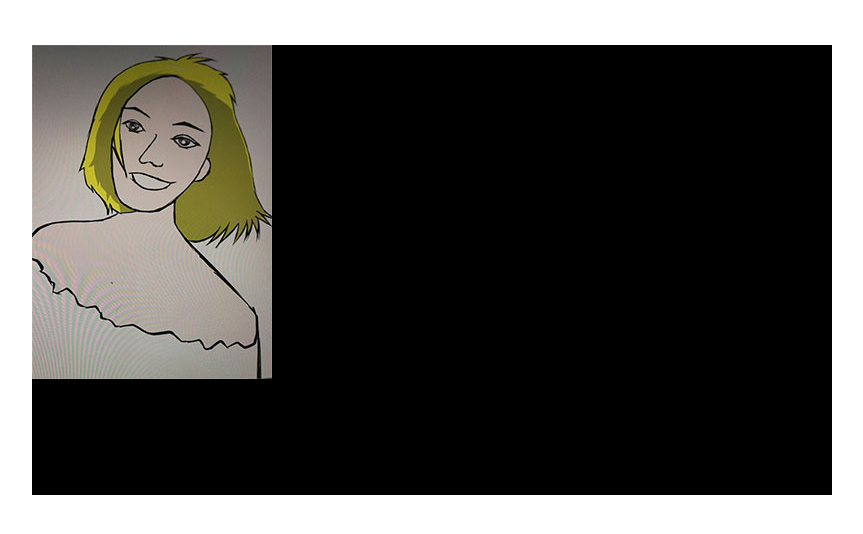
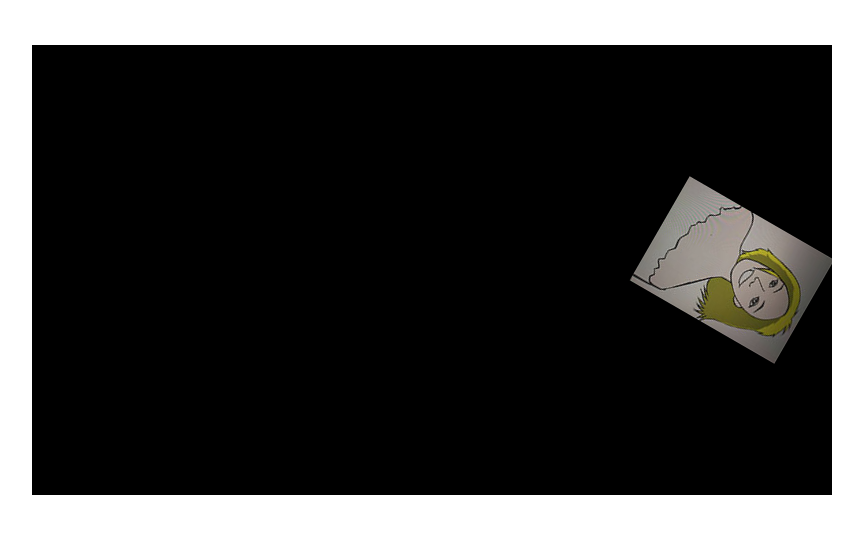
Before and after one commit to yoshikizh/nini, a website: page index.html in a window 1280 px wide. Shown: the whole page, without its empty margins (208-1071 px from the left). Drawn offline with Linux system fonts and the light colour scheme.

Commit message:
rotate,opacity,animation...

```diff
--- a/index.html
+++ b/index.html
@@ -11,10 +11,11 @@
       <canvas id="canvas" width="800" height="450"></canvas>
     </div>
 
-    <script src="./src/nini.js" type="text/javascript"></script>
+    <script src="./src/nini.es6.js" type="text/javascript"></script>
 
     <script>
-      (function(){
+
+      (()=>{
 
         class MainScene extends SceneBase {
           constructor(){
@@ -24,14 +25,59 @@
 
             // 创建精灵 并设置位图
             this.sp = new Sprite()
-            this.sp.bitmap = new Bitmap("./assets/images/nini_md.jpg")
+            this.sp.bitmap = new Bitmap('./assets/images/nini_sm.jpg')
 
-            // 设置坐标
-            this.sp.x = 0
-            this.sp.y = 0
+            // 设置坐标为画面中心
+            this.sp.x = canvas.width / 2
+            this.sp.y = canvas.height / 2
+
+            // 设置坐标原点(中心)
+            this.sp.ox = 0.5
+            this.sp.oy = 0.5
+
+            // 自定义移动方向 1 左下  3 右下  7 左上  9 右上
+            this.sp.move_dir = 3
+
+            // 自定义属性透明度增减  add 增加 minus 减少
+            this.sp.opacity_status = 'minus'
 
             // 刷新循环(必须)
             this.loop()
+          }
+
+          // 定义update方法 实现动画的基础
+          update(){
+
+            // 调用父类的update(必须)
+            super.update()
+
+            // 移动坐标
+            if ([3,9].includes(this.sp.move_dir)) this.sp.x += 5
+            if ([1,7].includes(this.sp.move_dir)) this.sp.x -= 5
+            if ([1,3].includes(this.sp.move_dir)) this.sp.y += 5
+            if ([7,9].includes(this.sp.move_dir)) this.sp.y -= 5
+
+            // 透明度变化
+            if ( this.sp.opacity_status === 'add' ) this.sp.opacity += 5
+            if ( this.sp.opacity_status === 'minus' ) this.sp.opacity -= 5
+            if ( this.sp.opacity <= 0 ) this.sp.opacity_status = 'add'
+            if ( this.sp.opacity >= 255 ) this.sp.opacity_status = 'minus'
+
+            // 角度变化 ( 每帧增加5度 )
+            this.sp.angle = this.sp.angle + 10
+
+            // 计算图片最大半径
+            let distance = Math.sqrt(Math.pow(this.sp.bitmap.width,2) +  Math.pow(this.sp.bitmap.height,2)) * 0.5
+
+            // 检测半径碰撞
+            if ( this.sp.x + distance >= canvas.width )
+              this.sp.move_dir = this.sp.move_dir === 3 ? 1 : 7
+            if ( this.sp.x - distance <=  0 )
+              this.sp.move_dir = this.sp.move_dir === 1 ? 3 : 9
+            if ( this.sp.y + distance >= canvas.height )
+              this.sp.move_dir = this.sp.move_dir === 3 ? 9 : 7
+            if ( this.sp.y - distance <= 0 )
+              this.sp.move_dir = this.sp.move_dir === 7 ? 1 : 3
 
           }
         }
@@ -39,8 +85,8 @@
         // 初始化场景并跳转
         SceneManage.go(MainScene)
 
+      })()
 
-      })()
     </script>
   </body>
 </html>
--- a/src/nini.es6.js
+++ b/src/nini.es6.js
@@ -44,17 +44,15 @@ class Graphics {
         let _ctx_ox = _x + sprite.ox * bitmap.width
         let _ctx_oy = _y + sprite.oy * bitmap.height
 
-
-
-        // this.ctx.translate(_ctx_ox,_ctx_oy)
-        // this.ctx.rotate(sprite.angle*Math.PI/180);
-        // this.ctx.translate(-_ctx_ox,-_ctx_oy)
+        this.ctx.save()
+        this.ctx.translate(_ctx_ox,_ctx_oy)
+        this.ctx.rotate(sprite.angle*Math.PI/180);
+        this.ctx.translate(-_ctx_ox,-_ctx_oy)
         this.ctx.drawImage( bitmap.img ,0 ,0 , bitmap.width, bitmap.height, _x, _y, bitmap.width, bitmap.height )
 
-        // this.ctx.rotate(0)
-        // this.ctx.globalAlpha = 1
-
-
+        this.ctx.rotate(0)
+        this.ctx.globalAlpha = 1
+        this.ctx.restore()
       }
 
     })
--- a/src/nini.js
+++ /dev/null
@@ -1,292 +0,0 @@
-'use strict';
-
-var _typeof = typeof Symbol === "function" && typeof Symbol.iterator === "symbol" ? function (obj) { return typeof obj; } : function (obj) { return obj && typeof Symbol === "function" && obj.constructor === Symbol && obj !== Symbol.prototype ? "symbol" : typeof obj; };
-
-var _createClass = function () { function defineProperties(target, props) { for (var i = 0; i < props.length; i++) { var descriptor = props[i]; descriptor.enumerable = descriptor.enumerable || false; descriptor.configurable = true; if ("value" in descriptor) descriptor.writable = true; Object.defineProperty(target, descriptor.key, descriptor); } } return function (Constructor, protoProps, staticProps) { if (protoProps) defineProperties(Constructor.prototype, protoProps); if (staticProps) defineProperties(Constructor, staticProps); return Constructor; }; }();
-
-function _classCallCheck(instance, Constructor) { if (!(instance instanceof Constructor)) { throw new TypeError("Cannot call a class as a function"); } }
-
-var canvas = document.getElementById('canvas');
-
-Math.rand = function (max) {
-  return Math.floor(max * Math.random());
-};
-
-var Rect = function () {
-  function Rect(x, y, width, height) {
-    _classCallCheck(this, Rect);
-
-    this.x = x;
-    this.y = y;
-    this.width = width;
-    this.height = height;
-  }
-
-  _createClass(Rect, [{
-    key: 'toArray',
-    value: function toArray() {
-      return [this.x, this.y, this.width, this.height];
-    }
-  }]);
-
-  return Rect;
-}();
-
-var Graphics = function () {
-  function Graphics() {
-    _classCallCheck(this, Graphics);
-  }
-
-  _createClass(Graphics, null, [{
-    key: 'init',
-    value: function init(canvas) {
-      this.ctx = canvas.getContext('2d');
-      this.sprites = [];
-    }
-  }, {
-    key: 'update',
-    value: function update() {
-      var _this = this;
-
-      this.clearCtx();
-
-      var bitmap = null;
-
-      this.sprites.forEach(function (sprite) {
-
-        bitmap = sprite.bitmap;
-
-        if (bitmap) {
-
-          _this.ctx.globalAlpha = 1 / 255 * sprite.opacity;
-
-          var _x = sprite.x - sprite.ox * bitmap.width;
-          var _y = sprite.y - sprite.oy * bitmap.height;
-
-          var _ctx_ox = _x + sprite.ox * bitmap.width;
-          var _ctx_oy = _y + sprite.oy * bitmap.height;
-
-          // this.ctx.translate(_ctx_ox,_ctx_oy)
-          // this.ctx.rotate(sprite.angle*Math.PI/180);
-          // this.ctx.translate(-_ctx_ox,-_ctx_oy)
-          _this.ctx.drawImage(bitmap.img, 0, 0, bitmap.width, bitmap.height, _x, _y, bitmap.width, bitmap.height);
-
-          // this.ctx.rotate(0)
-          // this.ctx.globalAlpha = 1
-
-        }
-      });
-    }
-  }, {
-    key: 'addSprite',
-    value: function addSprite(sprite) {
-      this.sprites.push(sprite);
-    }
-  }, {
-    key: 'clearCtx',
-    value: function clearCtx() {
-      this.ctx.clearRect(0, 0, canvas.width, canvas.height);
-    }
-  }, {
-    key: 'clearSprites',
-    value: function clearSprites() {
-      this.sprites = [];
-    }
-  }]);
-
-  return Graphics;
-}();
-
-Graphics.init(canvas);
-
-var Bitmap = function Bitmap(obj) {
-  var _this2 = this;
-
-  _classCallCheck(this, Bitmap);
-
-  if (typeof obj === 'string') {
-    this.img = new Image();
-    this.img.src = obj;
-
-    this.img.onload = function () {
-      _this2.width = _this2.img.width;
-      _this2.height = _this2.img.height;
-    };
-  }
-
-  if ((typeof obj === 'undefined' ? 'undefined' : _typeof(obj)) === 'object') {
-    this.width = obj.width;
-    this.height = obj.height;
-  }
-};
-
-var Viewport = function Viewport(obj) {
-  _classCallCheck(this, Viewport);
-
-  if (obj.constructor.name !== 'Rect') {
-    throw new Error('Viewport参数必须是Rect对象');
-    return;
-  }
-  this.rect = obj;
-};
-
-var Sprite = function () {
-  function Sprite() {
-    var viewport = arguments.length > 0 && arguments[0] !== undefined ? arguments[0] : null;
-
-    _classCallCheck(this, Sprite);
-
-    this._viewport = viewport;
-    this._bitmap = null;
-    this._opacity = 255;
-    this._scale = 1;
-    this._angle = 0;
-
-    this._x = 0;
-    this._y = 0;
-    this._z = 0;
-
-    this._ox = 0;
-    this._oy = 0;
-
-    this._mirror = false;
-
-    Graphics.addSprite(this);
-  }
-
-  _createClass(Sprite, [{
-    key: 'dispose',
-    value: function dispose() {}
-  }, {
-    key: '_viewport',
-    get: function get() {
-      return this.__viewport;
-    },
-    set: function set(value) {
-      this.__viewport = value;
-    }
-  }, {
-    key: 'bitmap',
-    get: function get() {
-      return this._bitmap;
-    },
-    set: function set(value) {
-      this._bitmap = value;
-    }
-  }, {
-    key: 'opacity',
-    get: function get() {
-      return this._opacity;
-    },
-    set: function set(value) {
-      this._opacity = value;
-    }
-  }, {
-    key: 'scale',
-    get: function get() {
-      return this._scale;
-    },
-    set: function set(value) {
-      this._scale = value;
-    }
-  }, {
-    key: 'angle',
-    get: function get() {
-      return this._angle;
-    },
-    set: function set(value) {
-      this._angle = value % 360;
-    }
-  }, {
-    key: 'x',
-    get: function get() {
-      return this._x;
-    },
-    set: function set(value) {
-      this._x = value;
-    }
-  }, {
-    key: 'y',
-    get: function get() {
-      return this._y;
-    },
-    set: function set(value) {
-      this._y = value;
-    }
-  }, {
-    key: 'z',
-    get: function get() {
-      return this._z;
-    },
-    set: function set(value) {
-      this._z = value;
-    }
-  }, {
-    key: 'ox',
-    get: function get() {
-      return this._ox;
-    },
-    set: function set(value) {
-      this._ox = value;
-    }
-  }, {
-    key: 'oy',
-    get: function get() {
-      return this._oy;
-    },
-    set: function set(value) {
-      this._oy = value;
-    }
-  }]);
-
-  return Sprite;
-}();
-
-var SceneManage = function () {
-  function SceneManage() {
-    _classCallCheck(this, SceneManage);
-  }
-
-  _createClass(SceneManage, null, [{
-    key: 'init',
-    value: function init() {
-      this.scene = null;
-    }
-  }, {
-    key: 'go',
-    value: function go(scene) {
-      this.scene = new scene();
-    }
-  }]);
-
-  return SceneManage;
-}();
-
-SceneManage.init();
-
-var SceneBase = function () {
-  function SceneBase() {
-    _classCallCheck(this, SceneBase);
-  }
-
-  _createClass(SceneBase, [{
-    key: 'loop',
-
-
-    // constructor(){}
-
-    value: function loop() {
-
-      this.update();
-
-      window.requestAnimationFrame(this.loop.bind(this), canvas);
-    }
-  }, {
-    key: 'update',
-    value: function update() {
-      Graphics.update();
-    }
-  }]);
-
-  return SceneBase;
-}();
```
